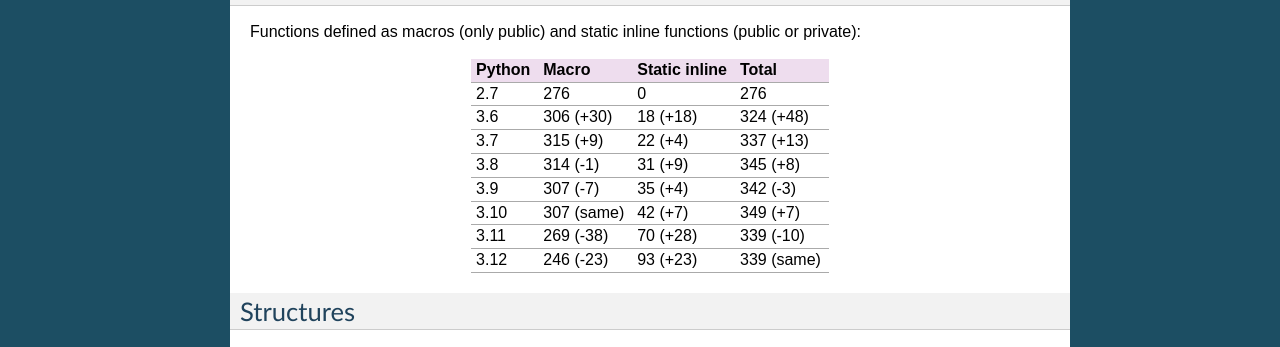
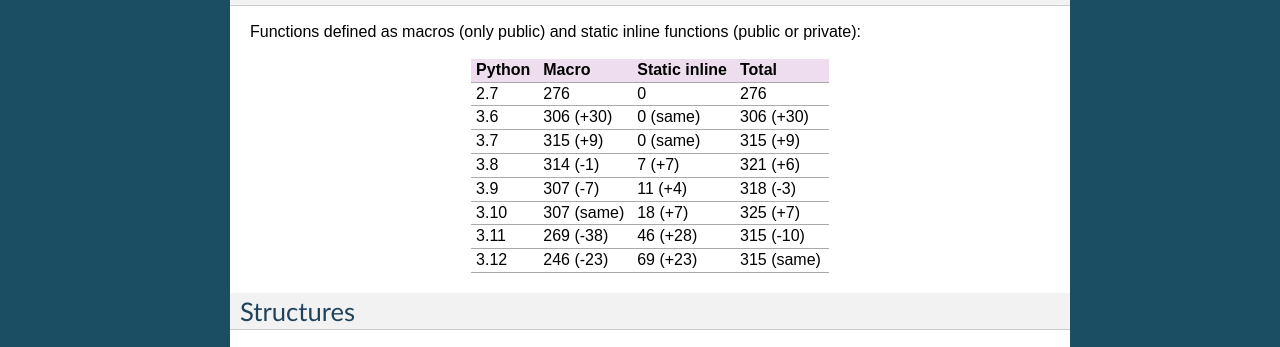
Before and after one commit to pythoncapi/pythoncapi, a Sphinx documentation site: the page built from doc/stats.rst, in a window 1280 px wide and 900 px high, scrolled down 1343 px. Shown: the part 201-548 px from the top of the window. Built offline with Sphinx 7.4.7, drawn with Linux system fonts in a browser that asks for light colours; some of the changed text lies outside the part shown.

Commit message:
Remove PyDTrace macros and functions

```diff
--- a/doc/pythoncapi.py
+++ b/doc/pythoncapi.py
@@ -93,7 +93,6 @@
 
     regex = re.compile(fr'^static inline [^(\n]+ ({RE_IDENTIFIER}) *\(', re.MULTILINE)
     funcs = set(grep(regex, files, group=1))
-    # FIXME: exclude 'pydtrace'?
 
     # Remove macros only used to cast arguments types. Like:
     # "static inline void Py_INCREF(...) { ...}"
@@ -107,4 +106,9 @@
         if f"_{name}" in funcs:
             macros.discard(name)
 
+    # Remove PyDTrace_xxx functions
+    for name in list(funcs):
+        if name.startswith("PyDTrace_"):
+            funcs.discard(name)
+
     return (macros, funcs)
--- a/doc/stats.rst
+++ b/doc/stats.rst
@@ -17,7 +17,7 @@
 3.9     12,265 (62%)   4,358 (22%)  3,146 (16%)   19,769
 3.10    10,396 (51%)   4,616 (22%)  5,572 (27%)   20,584
 3.11    9,232 (37%)    5,495 (22%)  10,046 (41%)  24,773
-3.12    9,249 (31%)    5,620 (19%)  15,071 (50%)  29,940
+3.12    9,287 (31%)    5,651 (19%)  15,071 (50%)  30,009
 ======  =============  ===========  ============  ======
 
 File Numbers
@@ -90,13 +90,13 @@
 Python  Macro       Static inline  Total
 ======  ==========  =============  ==========
 2.7     276         0              276
-3.6     306 (+30)   18 (+18)       324 (+48)
-3.7     315 (+9)    22 (+4)        337 (+13)
-3.8     314 (-1)    31 (+9)        345 (+8)
-3.9     307 (-7)    35 (+4)        342 (-3)
-3.10    307 (same)  42 (+7)        349 (+7)
-3.11    269 (-38)   70 (+28)       339 (-10)
-3.12    246 (-23)   93 (+23)       339 (same)
+3.6     306 (+30)   0 (same)       306 (+30)
+3.7     315 (+9)    0 (same)       315 (+9)
+3.8     314 (-1)    7 (+7)         321 (+6)
+3.9     307 (-7)    11 (+4)        318 (-3)
+3.10    307 (same)  18 (+7)        325 (+7)
+3.11    269 (-38)   46 (+28)       315 (-10)
+3.12    246 (-23)   69 (+23)       315 (same)
 ======  ==========  =============  ==========
 
 Structures
```
